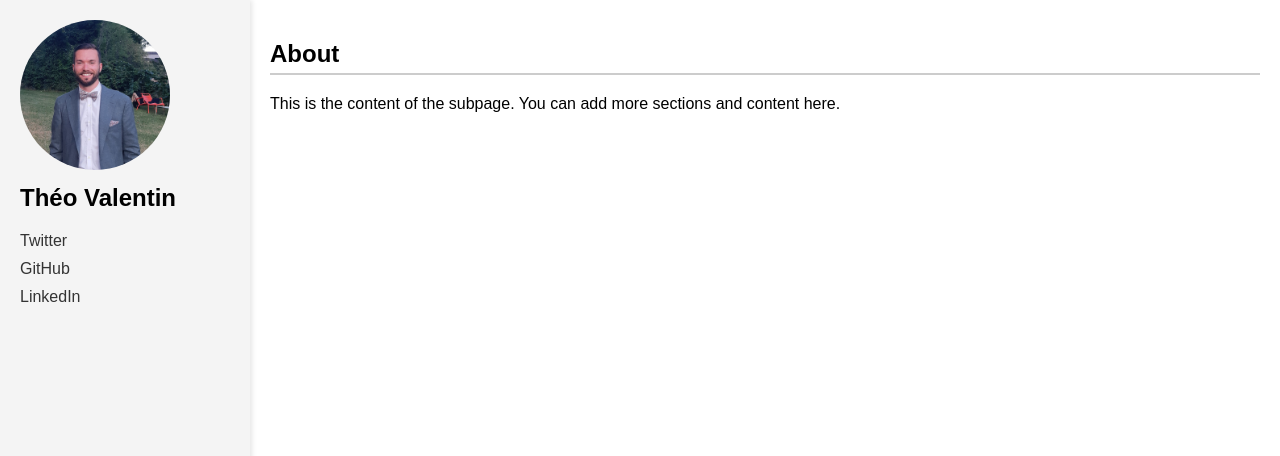
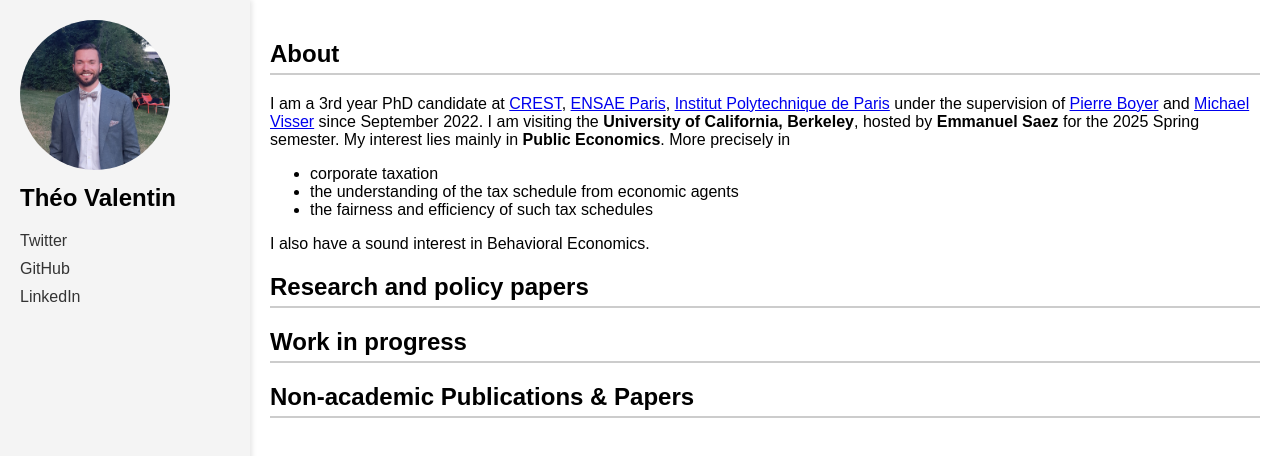
Before and after one commit to ValentinTheo/test_website, a plain HTML site: page pages/about.html in a window 1280 px wide. Drawn offline with Linux system fonts and the light colour scheme; files whose address does not match are found by name.

Commit message:
update about

```diff
--- a/pages/about.html
+++ b/pages/about.html
@@ -67,8 +67,30 @@
     <div class="main-panel">
         <section>
             <h2>About</h2>
-            <p>This is the content of the subpage. You can add more sections and content here.</p>
+            <p>I am a 3rd year PhD candidate at <a href="https://crest.science/">CREST</a>, <a href="https://www.ensae.fr/en/">ENSAE Paris</a>, <a href="https://www.ip-paris.fr/en">Institut Polytechnique de Paris</a> under the supervision of <a href="https://pierrecboyer.com/">Pierre Boyer</a> and <a href="https://faculty.crest.fr/mvisser/">Michael Visser</a> since September 2022.
+
+I am visiting the <strong>University of California, Berkeley</strong>, hosted by <strong>Emmanuel Saez</strong> for the 2025 Spring semester.
+
+My interest lies mainly in <strong>Public Economics</strong>. More precisely in
+            </p>
+            <ul>
+                <li>corporate taxation</li>
+                <li>the understanding of the tax schedule from economic agents</li>
+                <li>the fairness and efficiency of such tax schedules</li>
+            </ul>
+            <p>I also have a sound interest in Behavioral Economics.</p>
         </section>
+
+        <section>
+            <h2>Research and policy papers</h2>
+            <section>
+                <h2>Work in progress</h2>
+            </section>
+            <section>
+                <h2>Non-academic Publications & Papers</h2>
+            </section>
+        </section>
+
     </div>
     <script>
         // Fetch and include the left panel template
```
